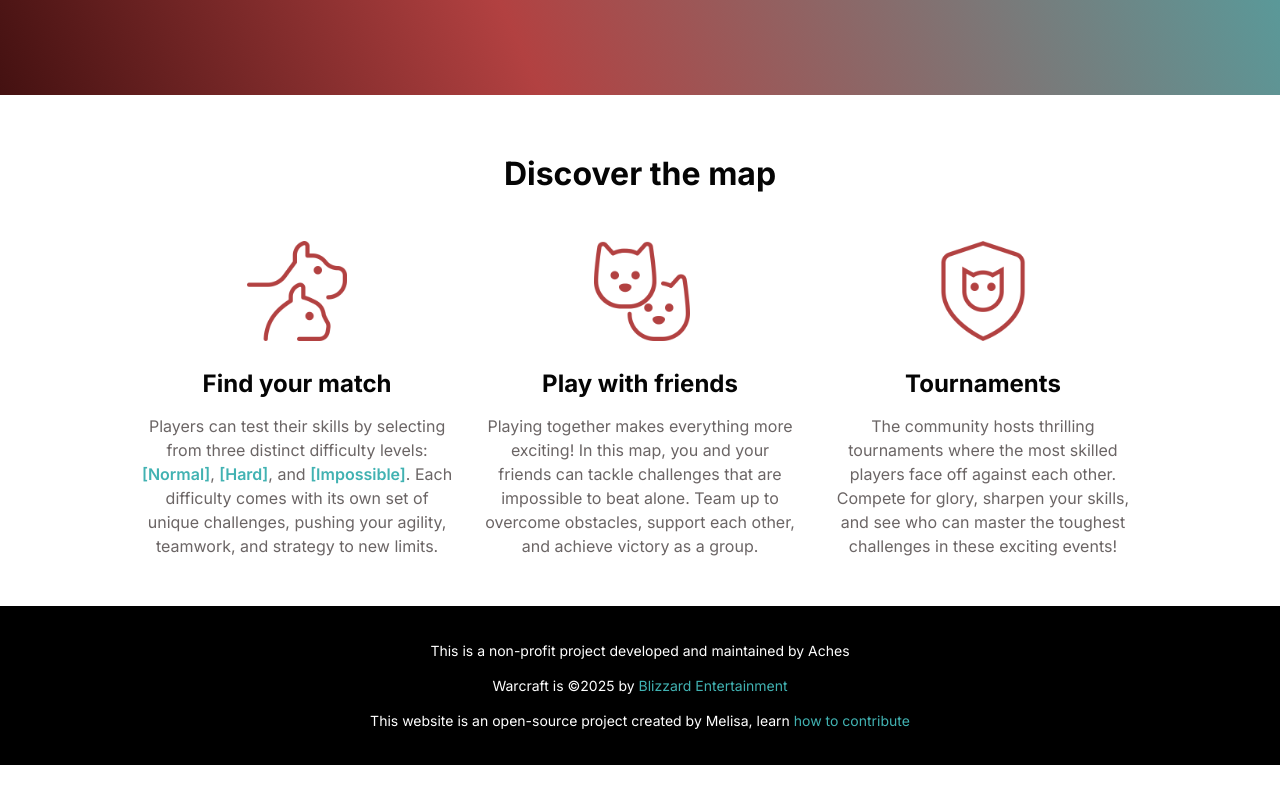
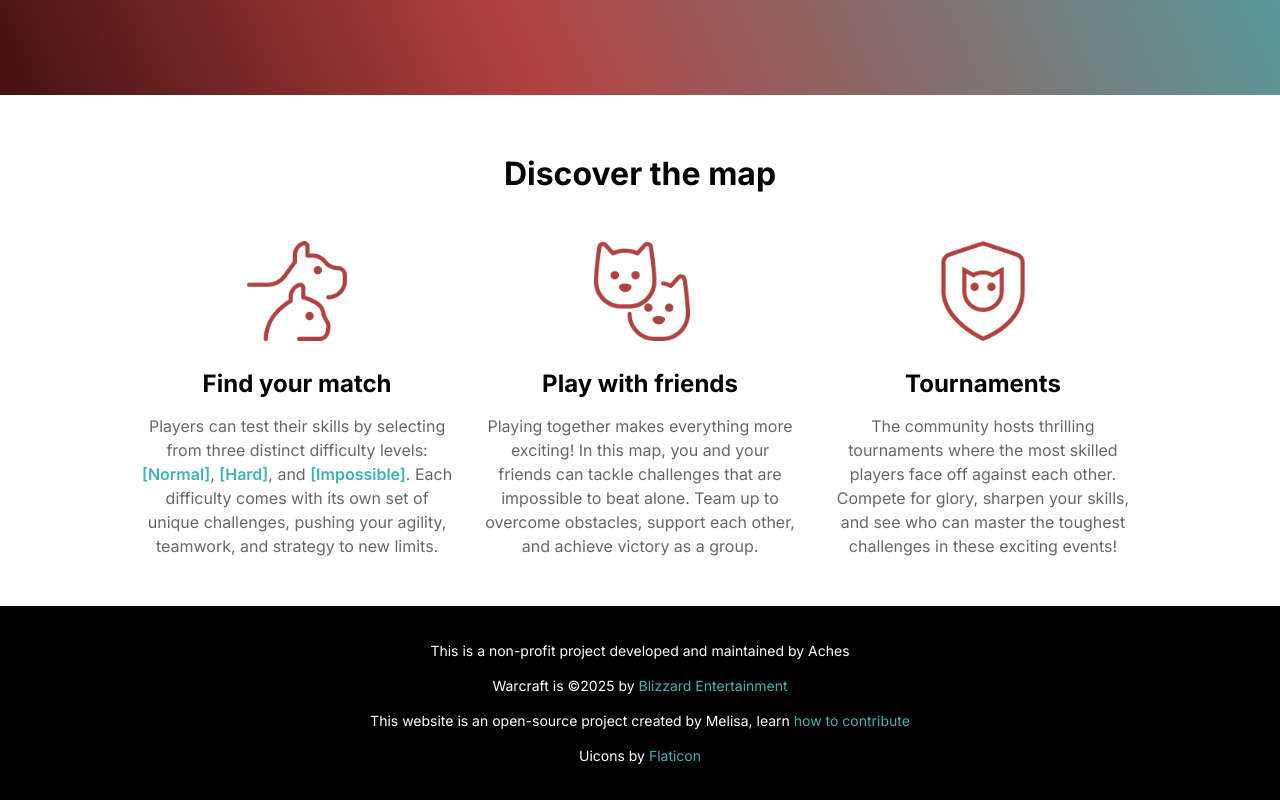
Before and after one commit to melisa-abuin/rkr-w3, a Next.js app: page / in a window 1280 px wide. Shown: the part 505-1305 px from the top of the page. Before the commit the page ends 1270 px from the top, so only its background shows below. Built offline with nearby package versions, Linux system fonts and the light colour scheme; no server answers.

Commit message:
fix #108: add attributon to footer

```diff
--- a/components/footer/index.tsx
+++ b/components/footer/index.tsx
@@ -19,6 +19,16 @@ export default function Footer() {
           how to contribute
         </Link>
       </p>
+      <p>
+        Uicons by{' '}
+        <Link
+          href="https://www.flaticon.com/uicons"
+          target="_blank"
+          rel="noopener noreferrer"
+        >
+          Flaticon
+        </Link>
+      </p>
     </FooterContainer>
   )
 }
```
